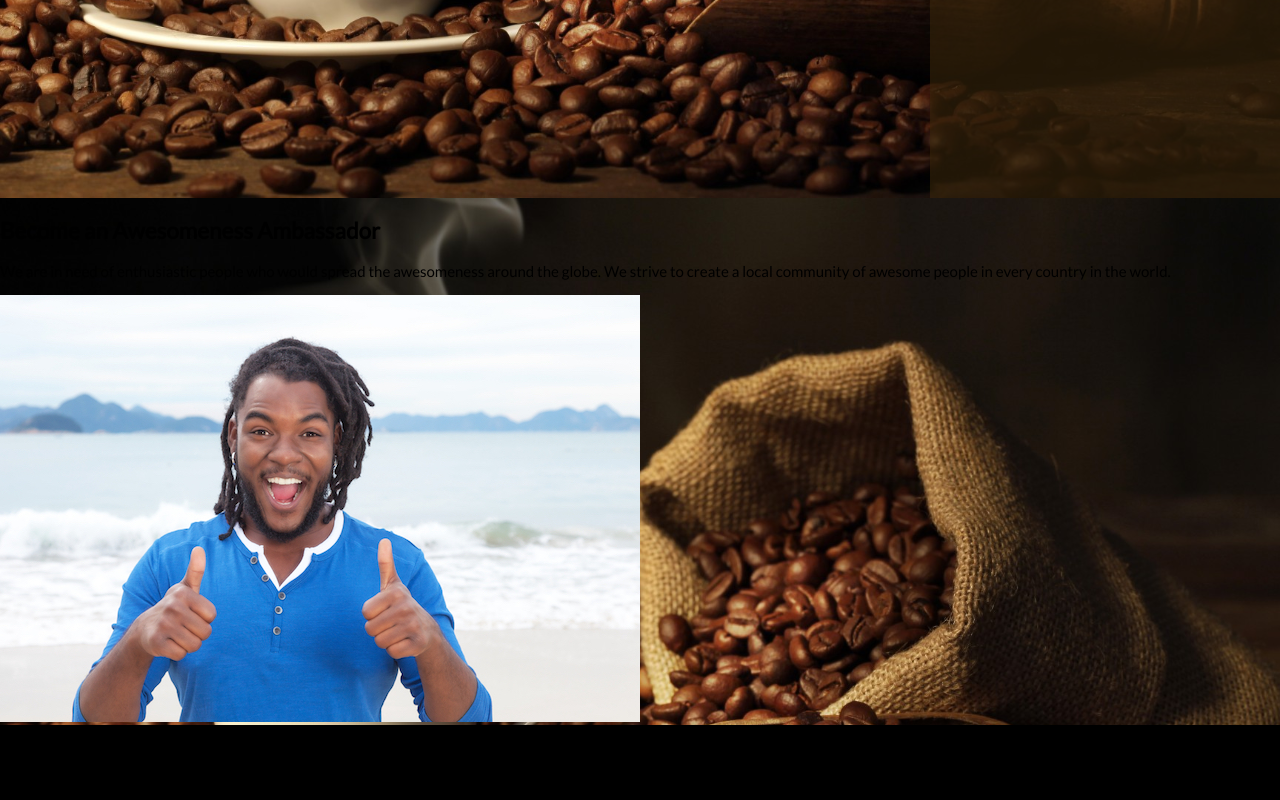
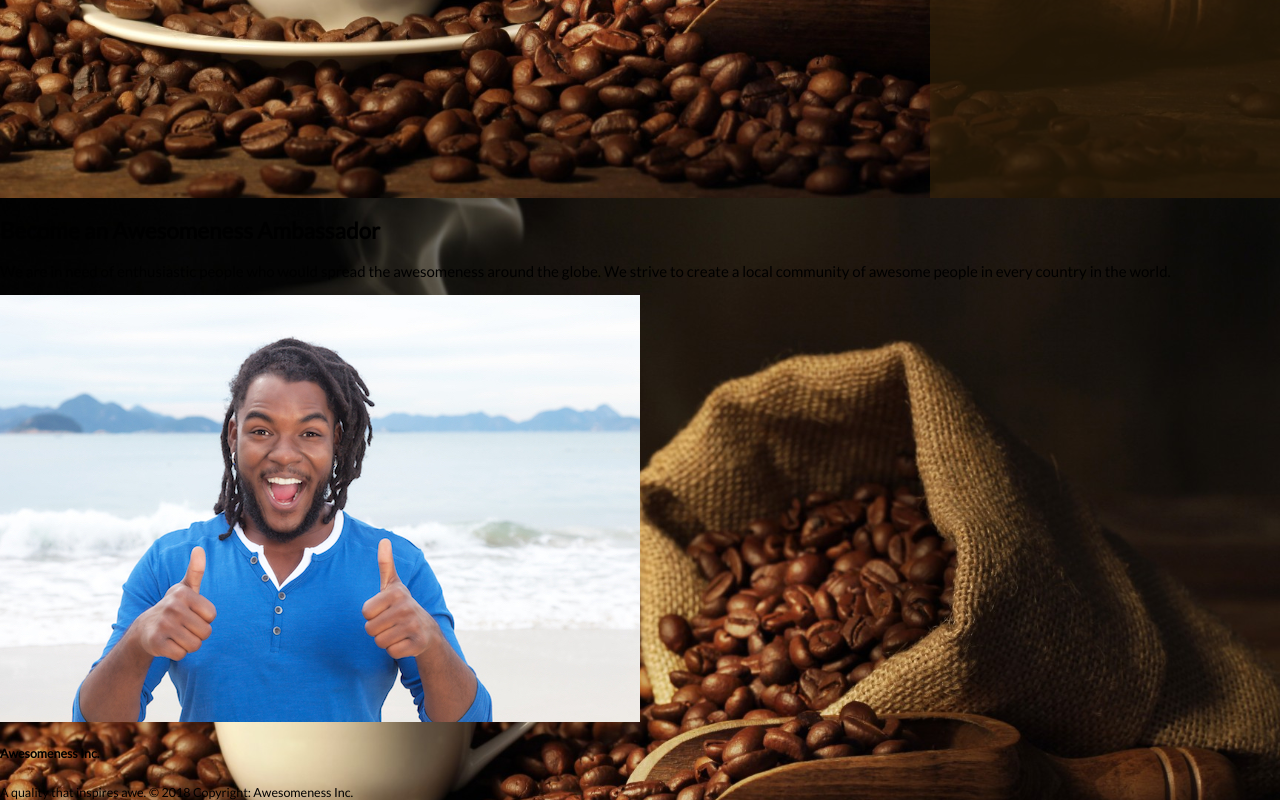
Before and after one commit to SteTheDiver/awesomeness, a website: page src/index.html in a window 1280 px wide. Shown: the part 602-1402 px from the top of the page. Before the commit the page ends 1327 px from the top, so only its background shows below. Drawn offline with nearby package versions, Linux system fonts and the light colour scheme; files that its build step writes are made by us from their sources.

Commit message:
Added footer and copyright

```diff
--- a/src/index.html
+++ b/src/index.html
@@ -28,4 +28,12 @@
   <img src="/img/ambassador.jpg" alt="Ambassador">
 </section>
 
+<footer>
+  <h5>Awesomeness Inc.</h5>
+  <small>A quality that inspires awe.</small>
+
+  <small>© 2018 Copyright: Awesomeness Inc.</small>
+
+</footer>
+
 </html>
```
